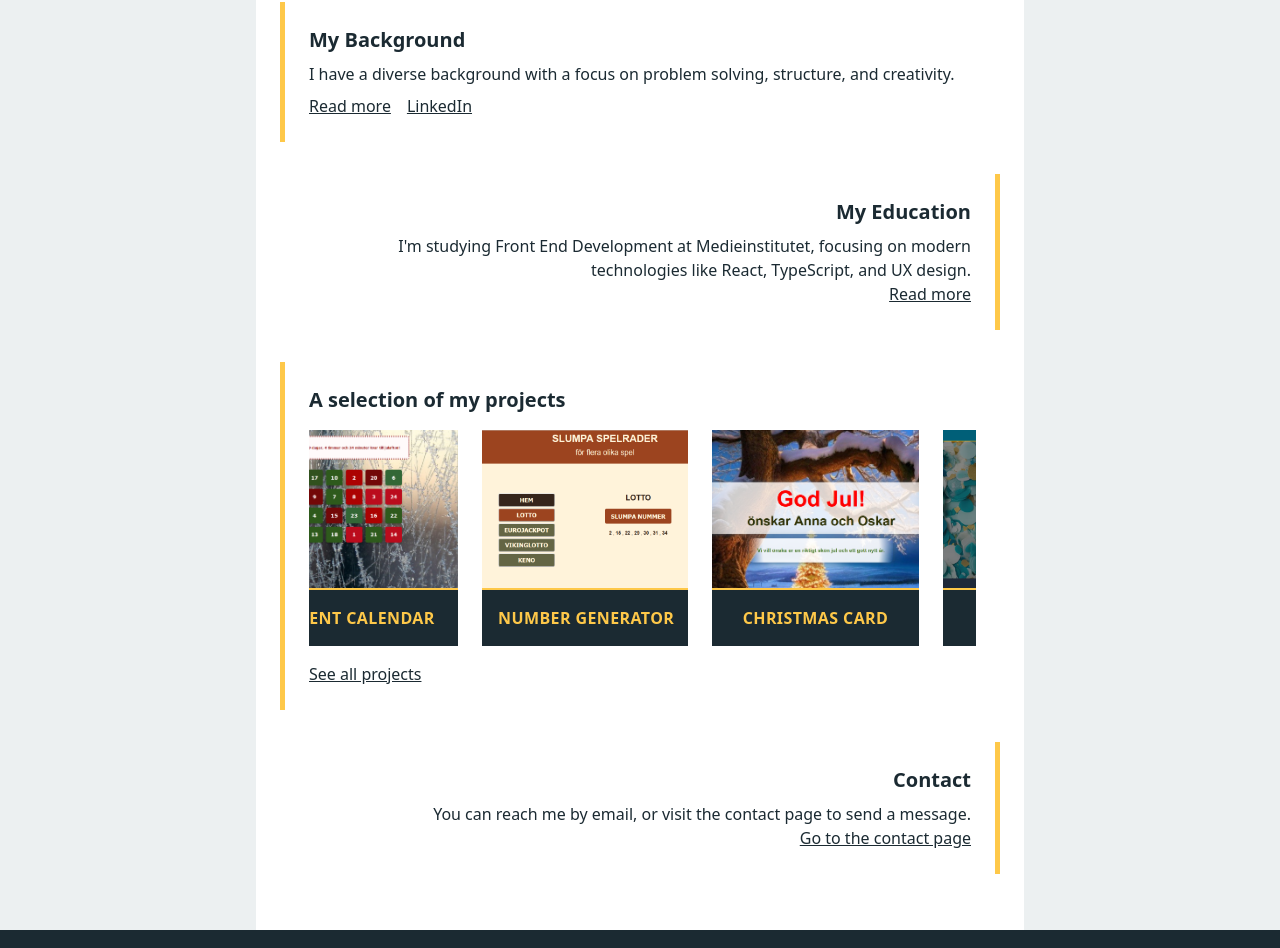
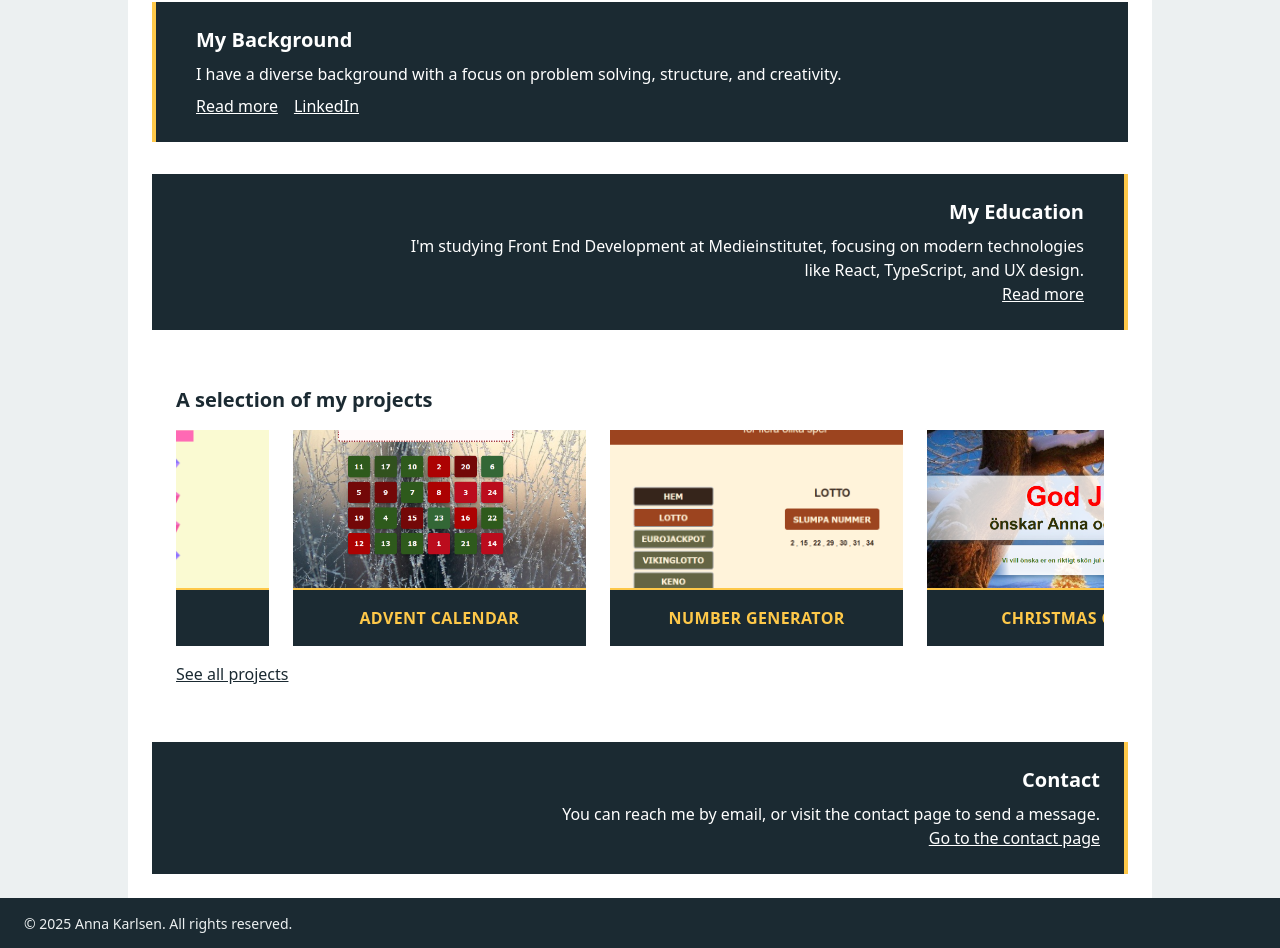
Before and after one commit to annkar73/portfolio-nextjs, a Next.js app: page /en in a window 1280 px wide. Shown: the part 566-1514 px from the top of the page. Built offline with nearby package versions, Linux system fonts and the light colour scheme.

Commit message:
adjust landing

```diff
--- a/src/app/[locale]/page.tsx
+++ b/src/app/[locale]/page.tsx
@@ -12,9 +12,10 @@ export default function Home() {
     <>
       <Hero />
 
-      <main className="p-6 text-[var(--color-foreground)] bg-white max-w-3xl mx-auto">
+      <main className="p-6 text-[var(--color-foreground)] bg-white max-w-5xl mx-auto space-y-8">
         {/* Bakgrund + CV */}
-        <div className="w-full max-w-3xl text-left border-0 border-l-5 border-[var(--color-accent)] p-6 mb-8">
+        <div className="w-full bg-[var(--color-foreground)] text-white border-l-4 border-[var(--color-accent)] p-6 pl-10">
+          <div className="max-w-[75%] text-left">
             <h2 className="text-xl font-semibold mb-2">{t("cvHeading")}</h2>
             <p>{t("cvIntro")}</p>
             <div className="mt-2">
@@ -31,9 +32,11 @@ export default function Home() {
               </a>
             </div>
           </div>
+        </div>
 
-        {/* about education */}
-        <div className="w-full max-w-3xl text-right border-0 border-r-5 border-[var(--color-accent)] p-6 mb-8">
+        {/* About education */}
+        <div className="w-full bg-[var(--color-foreground)] text-white border-r-4 border-[var(--color-accent)] p-6 pr-10">
+          <div className="max-w-[75%] ml-auto text-right">
             <h2 className="text-xl font-semibold mb-2">
               {t("educationHeading")}
             </h2>
@@ -42,9 +45,11 @@ export default function Home() {
               {t("readMore")}
             </Link>
           </div>
+        </div>
 
         {/* Project carousel */}
-        <div className="w-full max-w-3xl text-left border-0 border-l-5 border-[var(--color-accent)] p-6 mb-8">
+        <div className="w-full bg-white text-[var(--color-foreground)] p-6">
+          <div className="text-left">
             <h2 className="text-xl font-semibold mb-2">
               {t("projectCarouselHeading")}
             </h2>
@@ -53,15 +58,20 @@ export default function Home() {
               {t("seeAllProjects")}
             </Link>
           </div>
+        </div>
 
         {/* Contact info */}
-        <div className="w-full max-w-3xl text-right border-0 border-r-5 border-[var(--color-accent)] p-6 mb-8">
-          <h2 className="text-xl font-semibold mb-2">{t("contactHeading")}</h2>
+        <div className="w-full bg-[var(--color-foreground)] text-white border-r-4 border-[var(--color-accent)] p-6">
+          <div className="ml-auto text-right max-w-[75%]">
+            <h2 className="text-xl font-semibold mb-2">
+              {t("contactHeading")}
+            </h2>
             <p>{t("contactText")}</p>
             <Link href="/contact" className="underline">
               {t("contactLink")}
             </Link>
           </div>
+        </div>
       </main>
     </>
   );
```
Lines whose indentation alone changed are shown as unchanged.
